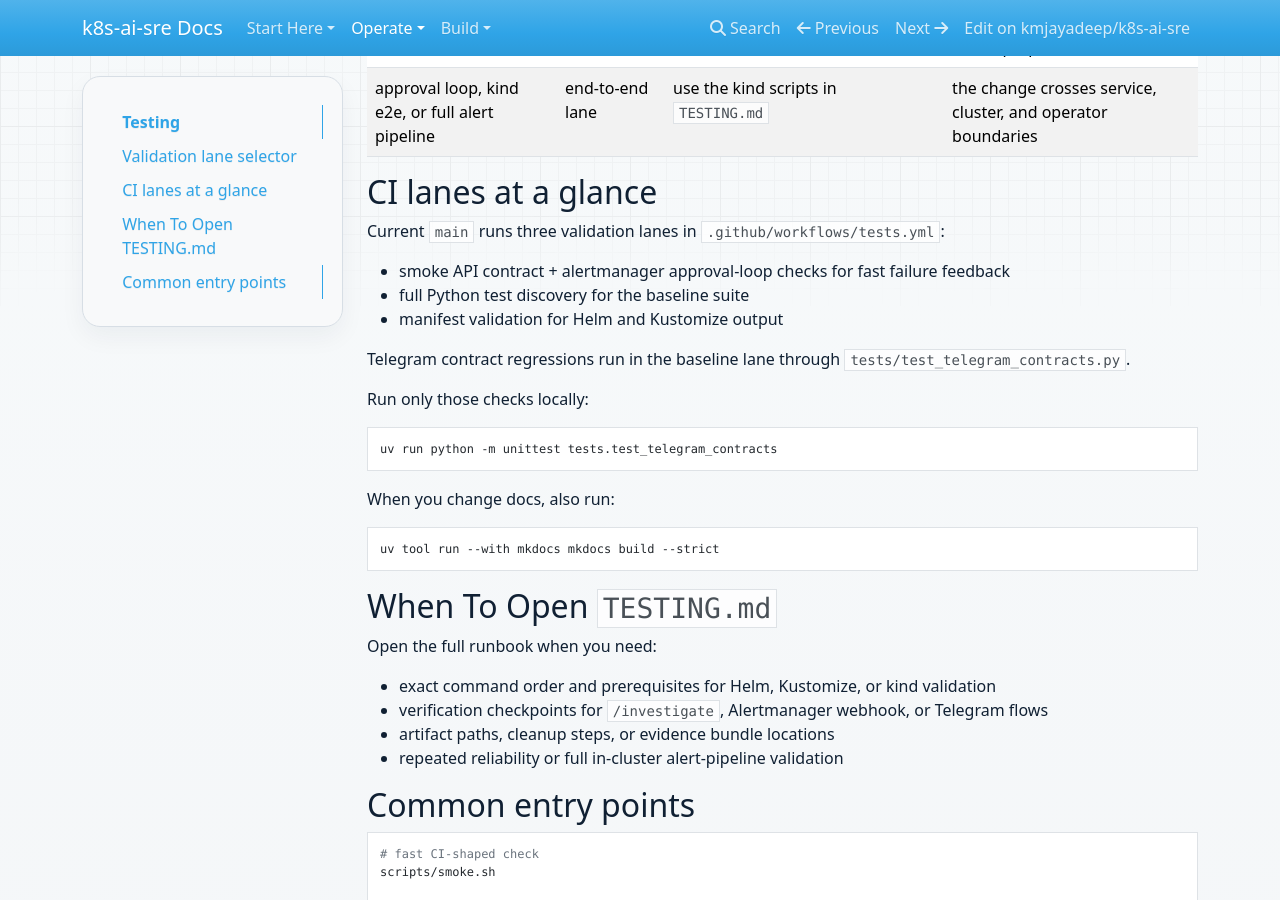
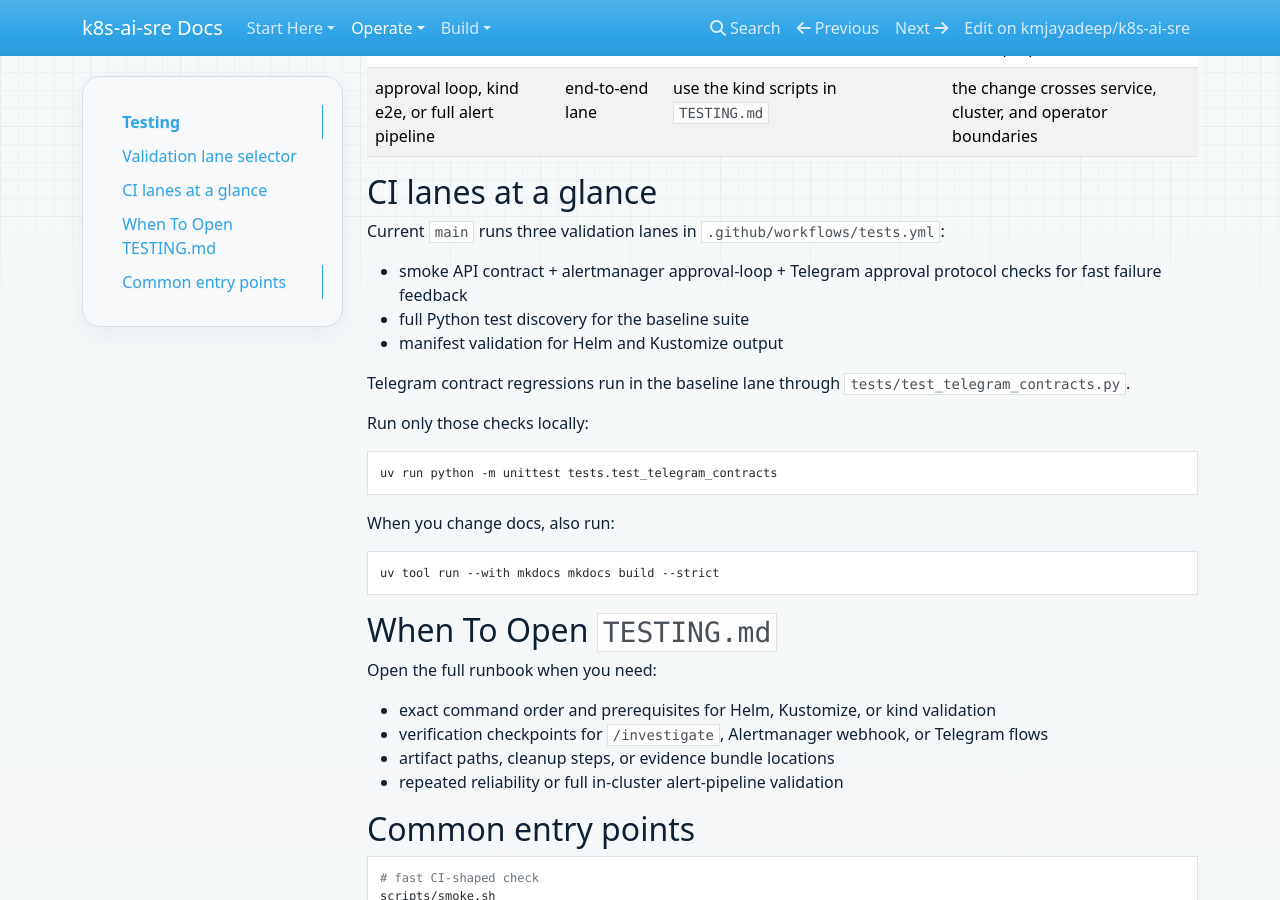
Before and after one commit to kmjayadeep/k8s-ai-sre, an MkDocs documentation site: the page built from docs/testing.md, in a window 1280 px wide and 900 px high, scrolled down 686 px. Built offline with MkDocs 1.6.1, drawn with Linux system fonts in a browser that asks for light colours; nearby versions of some CDN libraries.

Commit message:
docs: update smoke lane to include KSA-54 Telegram approval protocol tests (#96)
KSA-54 added tests/test_ci_smoke_telegram_approval_protocol.py to
scripts/smoke.sh. Update TESTING.md and docs/testing.md to reflect the
three-test smoke lane (API contract + alert approval loop + Telegram
callback protocol).

Co-authored-by: Agent0 <kmjayadeep+cosmos@gmail.com>

```diff
--- a/docs/testing.md
+++ b/docs/testing.md
@@ -20,7 +20,7 @@ Use this page to choose the right validation lane. For the full contributor flow
 
 Current `main` runs three validation lanes in `.github/workflows/tests.yml`:
 
-- smoke API contract + alertmanager approval-loop checks for fast failure feedback
+- smoke API contract + alertmanager approval-loop + Telegram approval protocol checks for fast failure feedback
 - full Python test discovery for the baseline suite
 - manifest validation for Helm and Kustomize output
 
```
Also changed, not shown: TESTING.md (+3 -2 lines).
